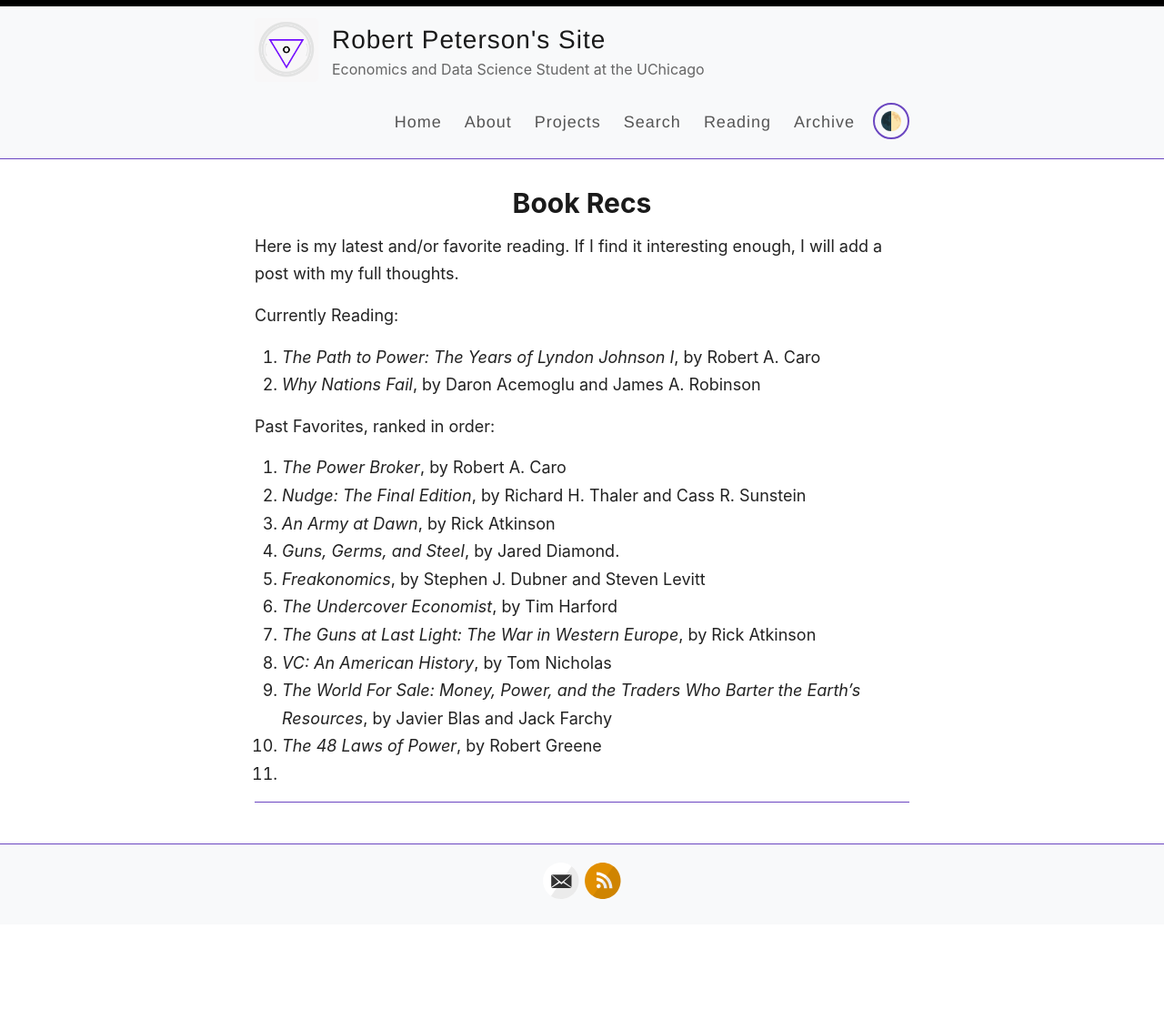
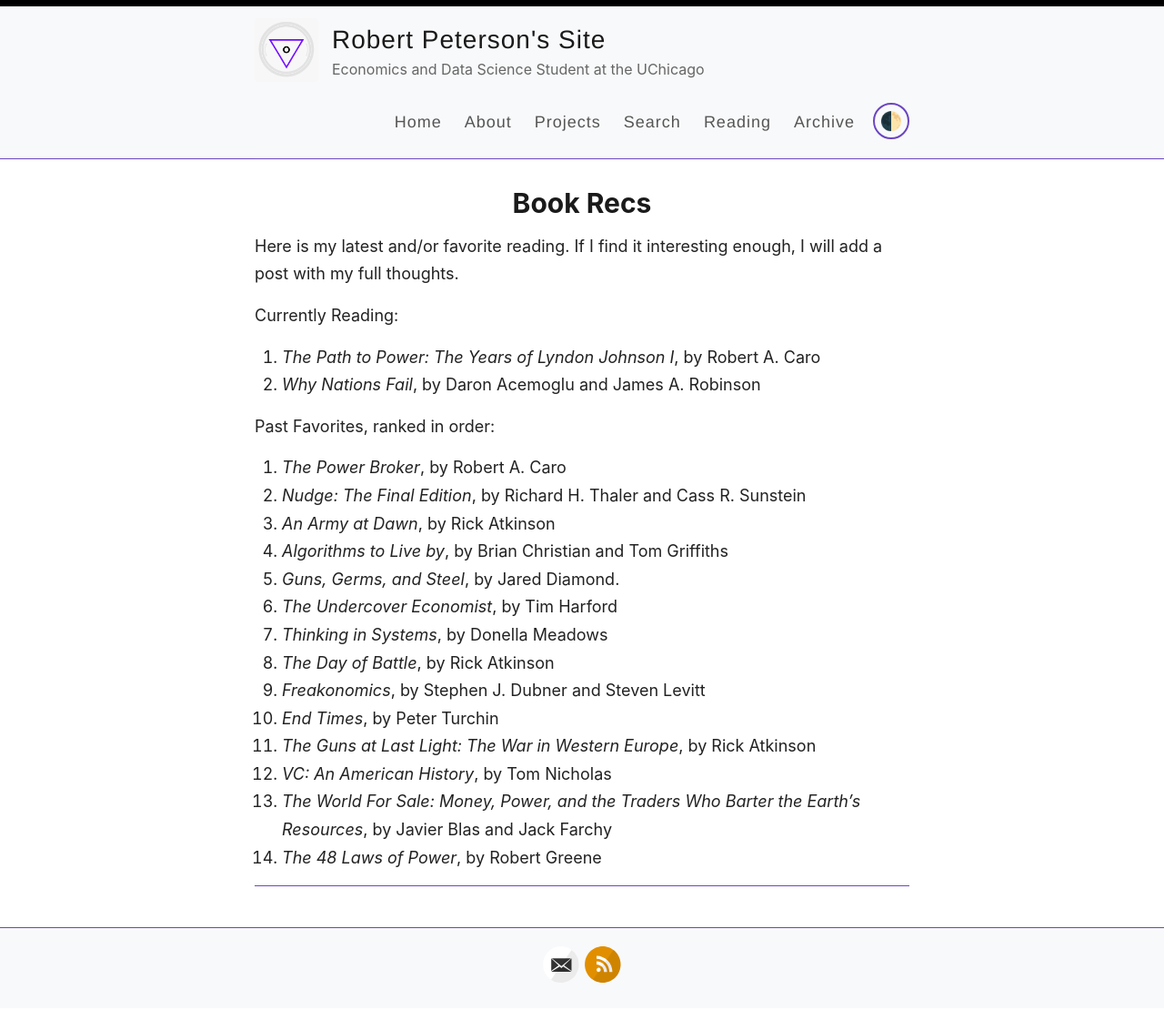
Before and after one commit to RobfPeterson/RobfPeterson.github.io, a Jekyll site: the page built from _pages/reading.md, in a window 1280 px wide. Shown: the whole page at 91% size. Built offline with Jekyll 4.4.1, drawn with Linux system fonts in a browser that asks for light colours; some web fonts are replaced; before the commit the page ends 1018 px from its top, so only the background shows below that.

Commit message:
Update reading.md

```diff
--- a/_pages/reading.md
+++ b/_pages/reading.md
@@ -15,11 +15,14 @@ Past Favorites, ranked in order:
 1. *The Power Broker*, by Robert A. Caro
 2. *Nudge: The Final Edition*, by Richard H. Thaler and Cass R. Sunstein
 3. *An Army at Dawn*, by Rick Atkinson
-4. *Guns, Germs, and Steel*, by Jared Diamond.
-5. *Freakonomics*, by Stephen J. Dubner and Steven Levitt
+4. *Algorithms to Live by*, by Brian Christian and Tom Griffiths
+5. *Guns, Germs, and Steel*, by Jared Diamond.
 6. *The Undercover Economist*, by Tim Harford
-7. *The Guns at Last Light: The War in Western Europe*, by Rick Atkinson
-8. *VC: An American History*, by Tom Nicholas
-9. *The World For Sale: Money, Power, and the Traders Who Barter the Earth's Resources*, by Javier Blas and Jack Farchy
-10. *The 48 Laws of Power*, by Robert Greene
-11.
+7. *Thinking in Systems*, by Donella Meadows
+8. *The Day of Battle*, by Rick Atkinson
+9. *Freakonomics*, by Stephen J. Dubner and Steven Levitt
+10. *End Times*, by Peter Turchin
+11. *The Guns at Last Light: The War in Western Europe*, by Rick Atkinson
+12. *VC: An American History*, by Tom Nicholas
+13. *The World For Sale: Money, Power, and the Traders Who Barter the Earth's Resources*, by Javier Blas and Jack Farchy
+14. *The 48 Laws of Power*, by Robert Greene
```
